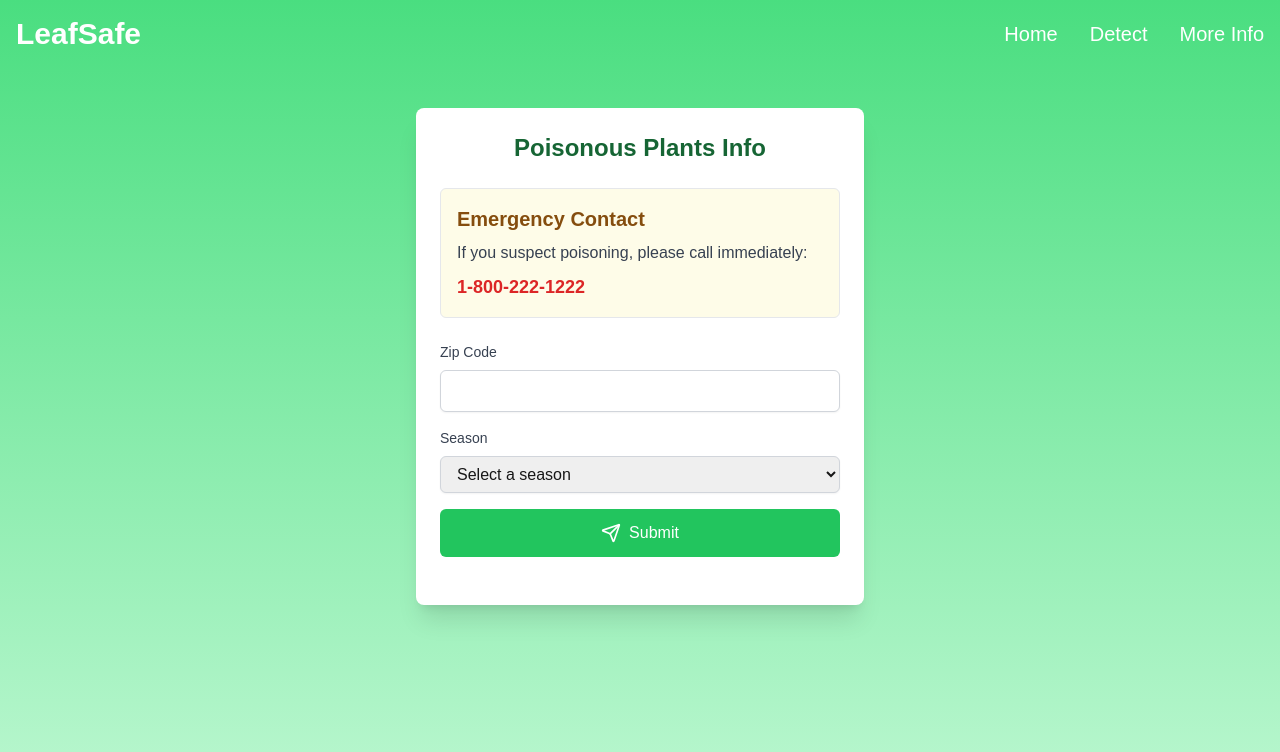
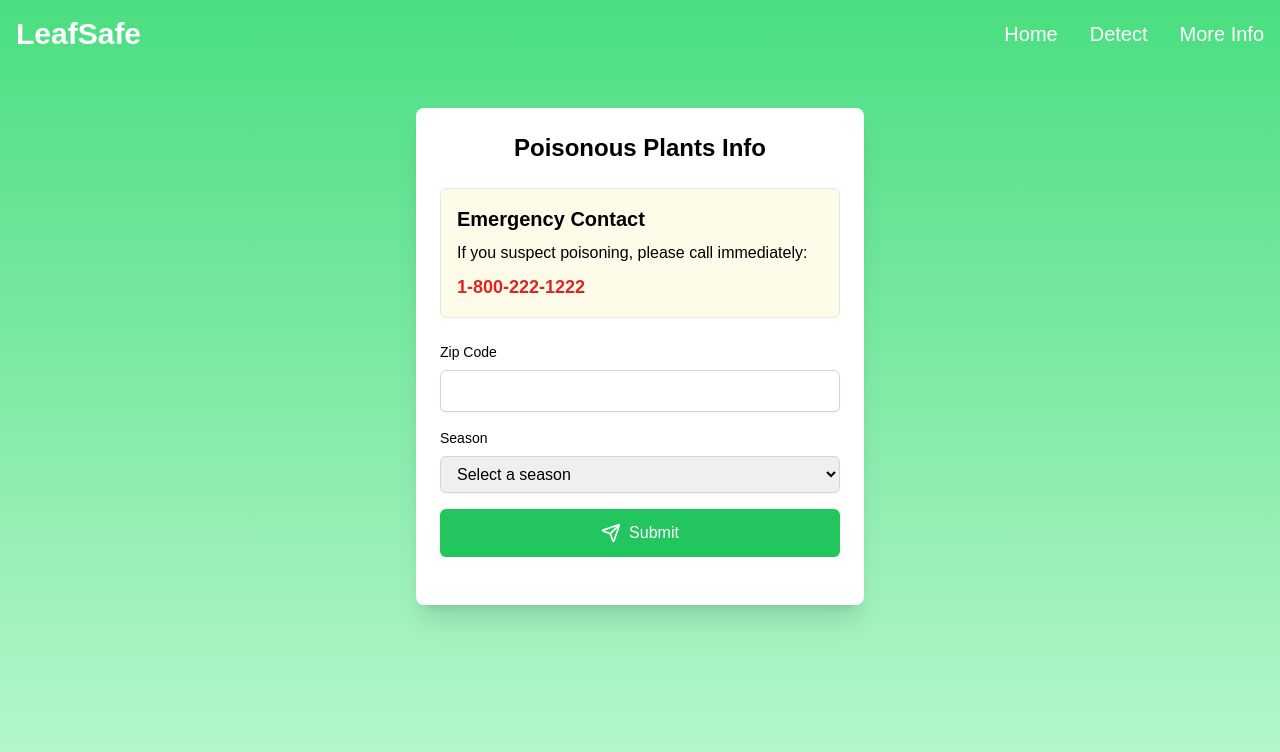
Before and after one commit to ChefOmarDee/leafsafe, a Next.js app: page /getinfo in a window 1280 px wide. Shown: the top 752 px of the page. Built offline with nearby package versions, Linux system fonts and the light colour scheme.

Commit message:
blackened text

```diff
--- a/app/(pages)/detectplant/page.jsx
+++ b/app/(pages)/detectplant/page.jsx
@@ -128,7 +128,7 @@ const PlantDetectionApp = () => {
 			<div className="flex-grow py-10">
 				<div className="container mx-auto px-4">
 					<div className="max-w-md w-full mx-auto p-6 bg-white rounded-lg shadow-xl">
-						<h1 className="text-2xl font-bold mb-6 text-center text-green-800">
+						<h1 className="text-2xl font-bold mb-6 text-center text-black">
 							Plant Detection App
 						</h1>
 						<div className="mb-6">
@@ -137,7 +137,7 @@ const PlantDetectionApp = () => {
 								type="file"
 								onChange={handleFileChange}
 								accept=".png,.jpeg,.jpg,.tiff,.bmp, .jpeg, .jfif"
-								className="w-full px-4 py-3 border border-gray-300 rounded-lg shadow-sm bg-white text-gray-700 focus:outline-none focus:border-indigo-600 focus:ring-2 focus:ring-indigo-500 transition duration-200 ease-in-out hover:border-gray-400 hover:shadow-md"
+								className="w-full px-4 py-3 border border-gray-300 rounded-lg shadow-sm bg-white text-black focus:outline-none focus:border-indigo-600 focus:ring-2 focus:ring-indigo-500 transition duration-200 ease-in-out hover:border-gray-400 hover:shadow-md"
 							/>
 						</div>
 
@@ -159,7 +159,7 @@ const PlantDetectionApp = () => {
 							{isLoading ? "Processing..." : "Upload and Detect"}
 						</button>
 						{result !== null && (
-							<div className="mb-4 p-4 border rounded-md bg-gray-100">
+							<div className="mb-4 p-4 border rounded-md bg-gray-100 text-black">
 								<h2 className="text-lg font-semibold">
 									{result === 0 && "🍎 Edible"}
 									{result === 1 && "🤢 Inedible"}
@@ -176,7 +176,7 @@ const PlantDetectionApp = () => {
 									placeholder="What happened? Describe your situation..."
 									value={userInput}
 									onChange={(e) => setUserInput(e.target.value)}
-									className="w-full p-2 border border-gray-300 rounded mb-2"
+									className="w-full p-2 border border-gray-300 rounded mb-2 text-black"
 									rows={4}
 								/>
 								<button
@@ -189,7 +189,7 @@ const PlantDetectionApp = () => {
 							</div>
 						)}
 						{advice && advice.length > 0 && (
-							<div className="mb-4 p-4 border rounded-md bg-yellow-100">
+							<div className="mb-4 p-4 border rounded-md bg-yellow-100 text-black">
 								<h2 className="text-lg font-semibold mb-2">Advice</h2>
 								<ul className="list-disc pl-5">
 									{advice.map((point, index) => (
@@ -214,5 +214,4 @@ const PlantDetectionApp = () => {
 		</div>
 	);
 };
-
 export default PlantDetectionApp;
--- a/app/(pages)/getinfo/page.jsx
+++ b/app/(pages)/getinfo/page.jsx
@@ -40,15 +40,15 @@ const InfoPage = () => {
 			<div className="flex-grow py-10">
 				<div className="container mx-auto px-4">
 					<div className="max-w-md w-full mx-auto p-6 bg-white rounded-lg shadow-xl">
-            <h1 className="text-2xl font-bold mb-6 text-center text-green-800">
+						<h1 className="text-2xl font-bold mb-6 text-center text-black">
 							Poisonous Plants Info
 						</h1>
 
 						<div className="mb-6 p-4 border rounded-md bg-yellow-50">
-              <h2 className="text-xl font-semibold mb-2 text-yellow-800">
+							<h2 className="text-xl font-semibold mb-2 text-black">
 								Emergency Contact
 							</h2>
-              <p className="text-gray-700">
+							<p className="text-black">
 								If you suspect poisoning, please call immediately:
 								<strong className="block mt-2 text-red-600 text-lg">
 									1-800-222-1222
@@ -60,7 +60,7 @@ const InfoPage = () => {
 							<div className="mb-4">
 								<label
 									htmlFor="zipCode"
-                  className="block text-sm font-medium text-gray-700 mb-2"
+									className="block text-sm font-medium text-black mb-2"
 								>
 									Zip Code
 								</label>
@@ -69,14 +69,14 @@ const InfoPage = () => {
 									id="zipCode"
 									value={zipCode}
 									onChange={(e) => setZipCode(e.target.value)}
-                  className="w-full px-3 py-2 border border-gray-300 rounded-md shadow-sm focus:outline-none focus:ring-2 focus:ring-green-500 focus:border-green-500"
+									className="w-full px-3 py-2 border border-gray-300 rounded-md shadow-sm focus:outline-none focus:ring-2 focus:ring-green-500 focus:border-green-500 text-black"
 									required
 								/>
 							</div>
 							<div className="mb-4">
 								<label
 									htmlFor="season"
-                  className="block text-sm font-medium text-gray-700 mb-2"
+									className="block text-sm font-medium text-black mb-2"
 								>
 									Season
 								</label>
@@ -84,7 +84,7 @@ const InfoPage = () => {
 									id="season"
 									value={season}
 									onChange={(e) => setSeason(e.target.value)}
-                  className="w-full px-3 py-2 border border-gray-300 rounded-md shadow-sm focus:outline-none focus:ring-2 focus:ring-green-500 focus:border-green-500"
+									className="w-full px-3 py-2 border border-gray-300 rounded-md shadow-sm focus:outline-none focus:ring-2 focus:ring-green-500 focus:border-green-500 text-black"
 									required
 								>
 									<option value="">Select a season</option>
@@ -106,10 +106,10 @@ const InfoPage = () => {
 
 						{response && (
 							<div className="p-4 border rounded-md bg-gray-50">
-                <h2 className="text-xl font-semibold mb-2 text-green-800">
+								<h2 className="text-xl font-semibold mb-2 text-black">
 									Poisonous Plants in Your Area
 								</h2>
-                <p className="text-gray-700 whitespace-pre-line">{response}</p>
+								<p className="text-black whitespace-pre-line">{response}</p>
 							</div>
 						)}
 					</div>
--- a/app/(pages)/page.jsx
+++ b/app/(pages)/page.jsx
@@ -2,7 +2,7 @@ import React from "react";
 import Head from "next/head";
 import Image from "next/image";
 import Link from "next/link";
-import plantImage from "./plant.jpg";
+import plantImage from "./plant.jpeg";
 
 const Home = () => {
 	return (
```
Also changed, not shown: 1 other file (tests, documents, lock files or other folders). Lines whose indentation alone changed are shown as unchanged.
